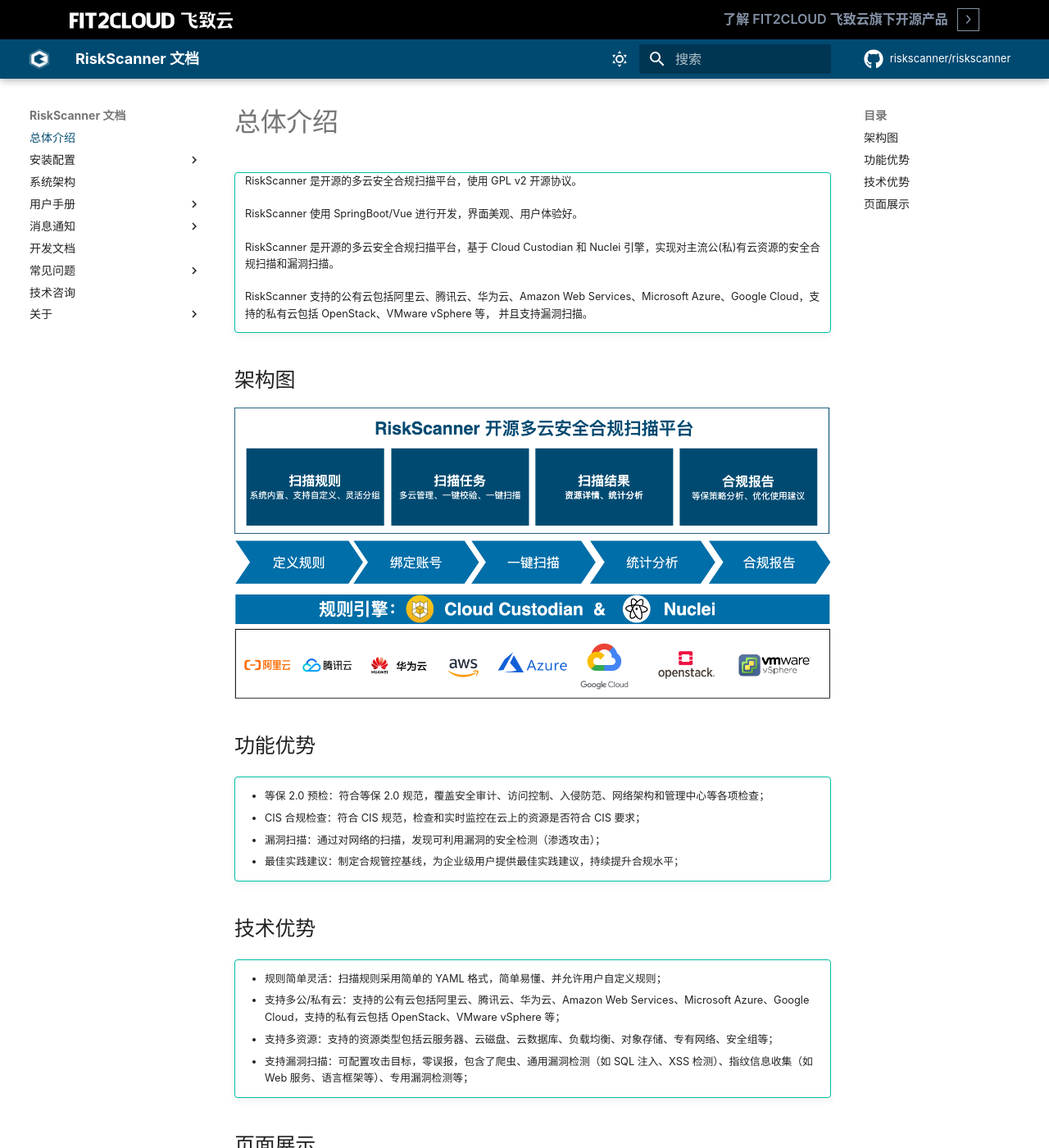
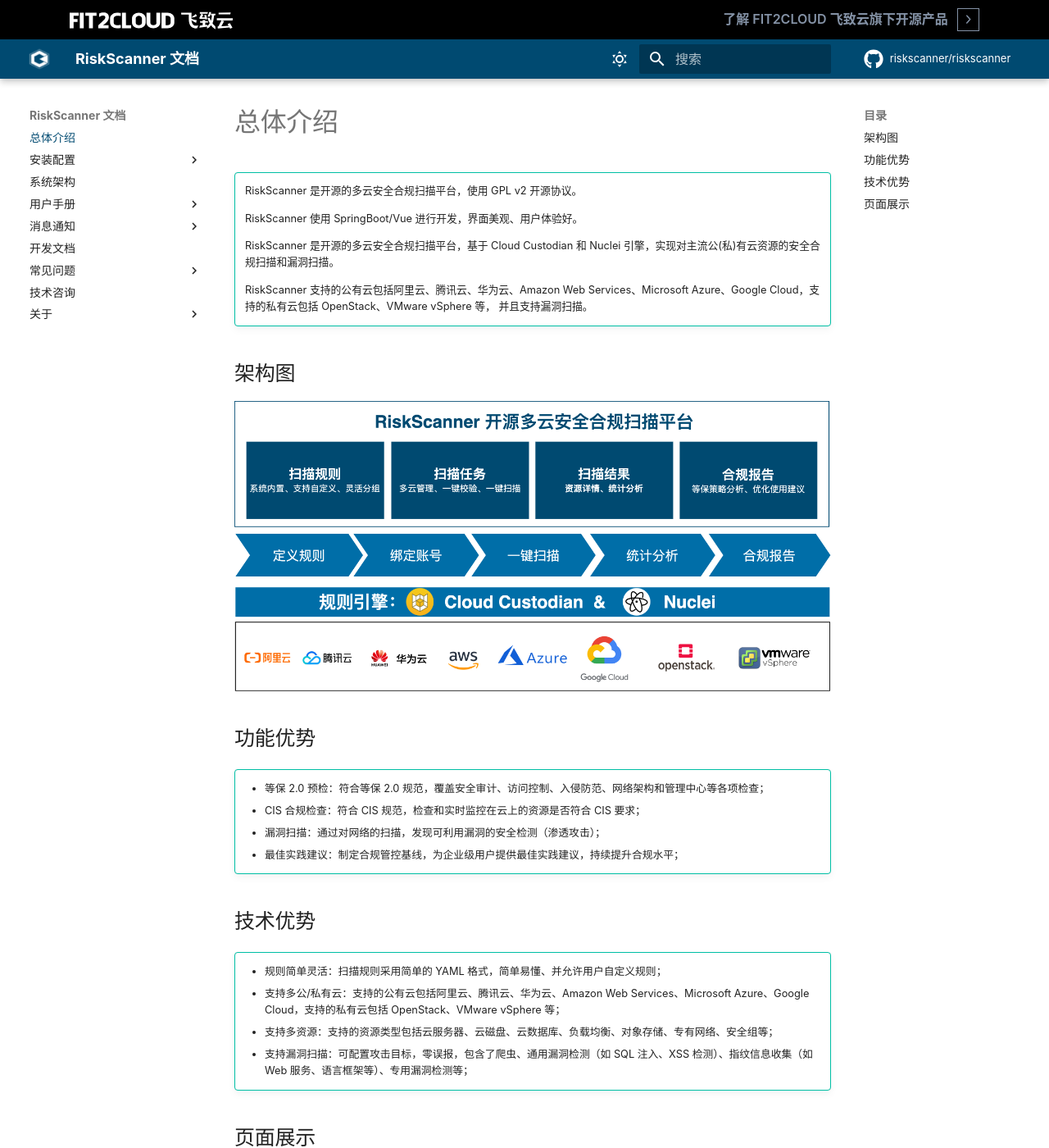
Before and after one commit to fit2cloud/riskscanner-docs, an MkDocs documentation site: the page built from docs/index.md, in a window 1280 px wide and 1400 px high. Shown: the whole window at 82% size. Built offline with MkDocs 1.6.1 and Material for MkDocs 9.7.7, drawn with Linux system fonts in a browser that asks for light colours; comment, search, counter and statistics services are not loaded; the version menu is left out.

Commit message:
perf: 优化式样

```diff
--- a/theme/css/f2c-header.css
+++ b/theme/css/f2c-header.css
@@ -2,7 +2,6 @@
 /*! CSS Used from: https://metersphere.io/css/bootstrap.min.css */
 *,::after,::before{box-sizing:border-box;}
 h4,h5{margin-top:0;margin-bottom:.5rem;}
-p{margin-top:0;margin-bottom:1rem;}
 img{vertical-align:middle;border-style:none;}
 svg{overflow:hidden;vertical-align:middle;}
 button{border-radius:0;}
@@ -142,7 +141,6 @@ h4,h5{font-family:"Nunito", sans-serif;line-height:1.5;font-weight:600;}
 ::-moz-selection{background:rgba(47, 85, 212, 0.9);color:#ffffff;}
 ::selection{background:rgba(47, 85, 212, 0.9);color:#ffffff;}
 a{text-decoration:none!important;}
-p{line-height:1.6;}
 @media (max-width: 991px){
 #topnav .container{width:auto;}
 }
```
